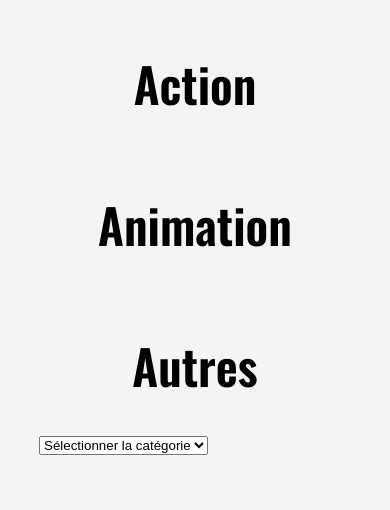
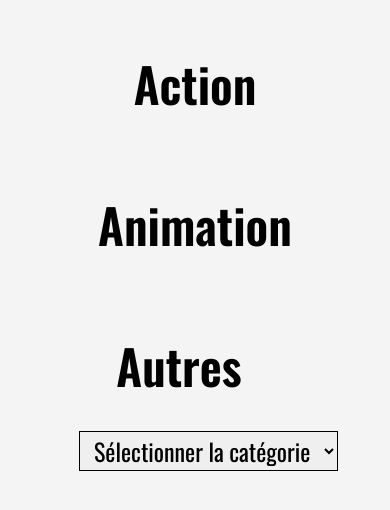
Before and after one commit to alinacharon/JustStreamIt, a plain HTML site: page index.html in a window 390 px wide. Shown: the part 711-1221 px from the top of the page. Drawn offline with nearby package versions, Linux system fonts and the light colour scheme; no server answers.

Commit message:
Update styles.css

```diff
--- a/styles.css
+++ b/styles.css
@@ -65,7 +65,7 @@ h2 {
     margin-bottom: 20px;
     font-size: 48px;
     font-weight: 600;
-    width: 60%;
+
 }
 
 .best-movie, .category, .other-categories {
@@ -87,10 +87,12 @@ h2 {
     margin-right: 20px;
 }
 .movie-title {
-    font-size: 24px;
     font-weight: 600;
     padding-right:  50%;
-}
+    font-size: 18px;
+    margin: 0 0 10px;
+    }
+
 
 .movie-info {
     flex-grow: 1;
@@ -140,12 +142,10 @@ button:hover {
 
 .movies-grid {
     display: grid;
-    /* grid-template-columns: repeat(3, 1fr); */
     gap: 60px;
     justify-content: center;
     margin: 0 auto;
 }
-
 .movie-item {
     position: relative;
     overflow: hidden;
@@ -171,10 +171,6 @@ button:hover {
     box-sizing: border-box;
 }
 
-.movie-title {
-    font-size: 18px;
-    margin: 0 0 10px;
-}
 
 .movie-item button {
     background-color: rgba(0, 0, 0, 0.7);
@@ -249,7 +245,26 @@ button:hover {
 #close-modal:hover {
     background-color: #cc0000;
 }
+#category-dropdown {
+    position: relative;
+    display: inline-block;
+    font-family: 'Oswald', sans-serif;
+    font-weight: 400;
+    font-size: 36px;
+    margin-left: 40px;
+    padding-left: 10px;
+    padding-right: 10px;
+    border: 1px solid #000;
+}
 
+.showing-categories {
+    display: flex;
+    flex-direction: row;
+    margin-bottom: 20px;
+    width: 400px;
+    height: 80px;
+    align-items: baseline;
+}
 /* Phones */
 @media (max-width: 599px) {
     header {
@@ -295,7 +310,10 @@ button:hover {
         grid-template-columns: repeat(1, 1fr);
         justify-items: center;
     }
-
+    .movie-title {
+        font-size: 17px;
+        margin: 0;
+    }
     h2  {
         text-align: center;
         position: relative;
@@ -324,9 +342,19 @@ button:hover {
         text-decoration: none;
         cursor: pointer;
 }
-.category-menu {
-    width: 100%;
-}
+    .category-menu {
+        width: 100%;
+    }
+    .showing-categories {
+        display: flex;
+        flex-direction: column;
+        margin-bottom: 120px;
+        padding: 0;
+        width: 200px;
+    }
+    #category-dropdown {
+        font-size: 24px;
+    }
 }
 /* Tablets */
 @media (min-width: 600px) and (max-width: 1199px) {
```
